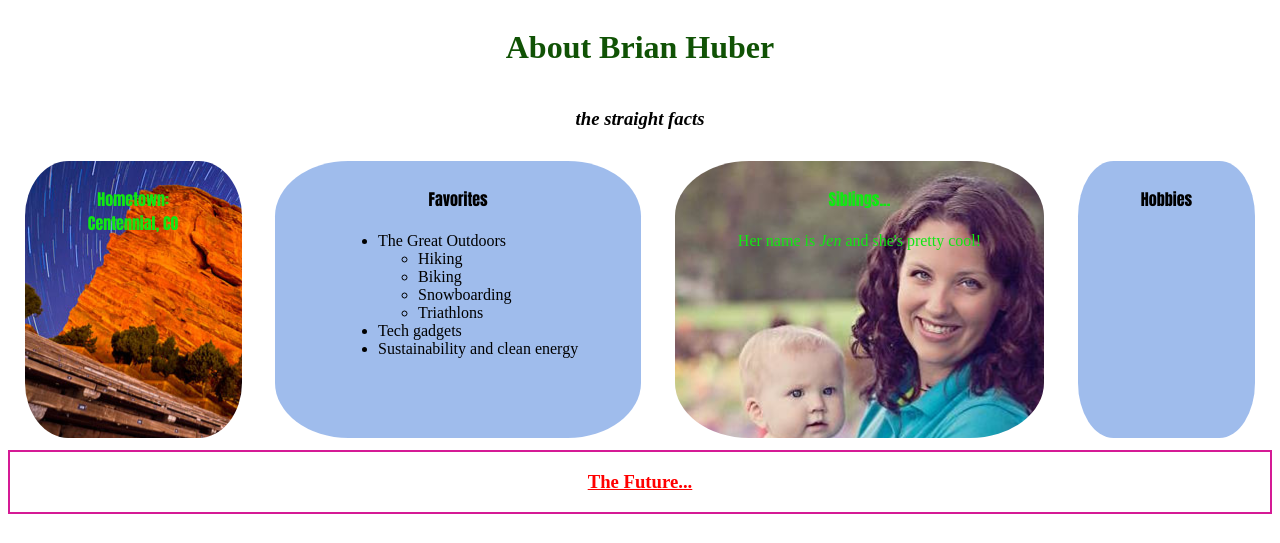
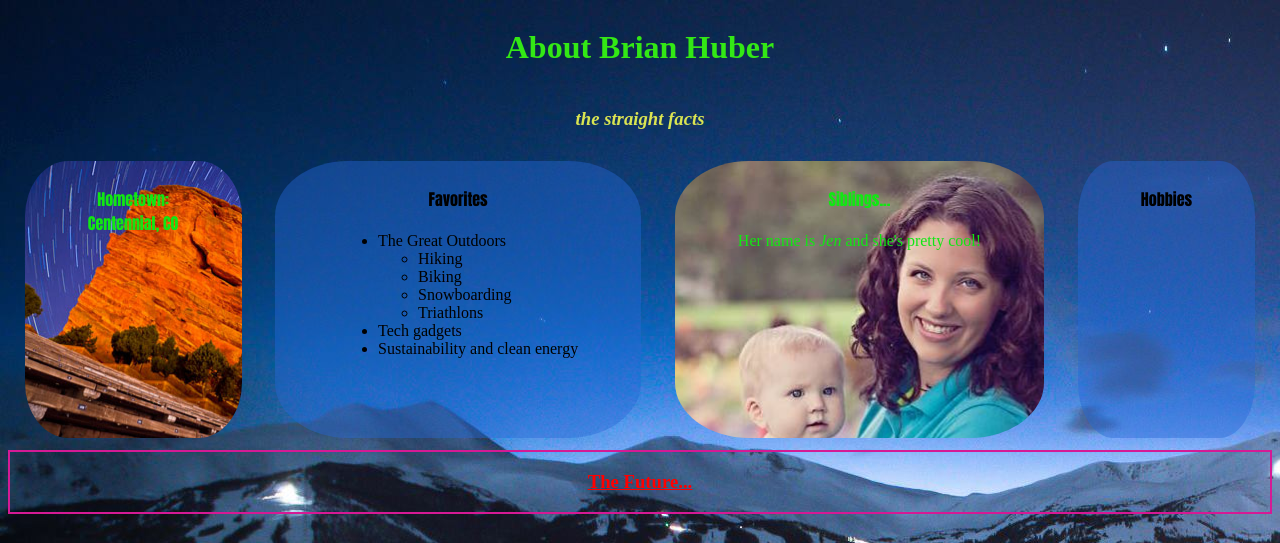
Before and after one commit to bhuber2010/gSchool_Personal-Profile-Site, a plain HTML site: page index.html in a window 1280 px wide. Shown: the top 543 px of the page. Drawn offline with nearby package versions, Linux system fonts and the light colour scheme.

Commit message:
add background to page

```diff
--- a/css/style.css
+++ b/css/style.css
@@ -1,3 +1,7 @@
+body {
+  background-image: url("../assets/breck.jpg");
+}
+
 .flexparent {
   display: flex;
   justify-content: space-around;
@@ -16,10 +20,11 @@ h1 {
   text-align: center;
   padding-bottom: 1px;
   width: 100%;
-  color: rgb(16, 82, 5);
+  color: rgb(51, 232, 21);
 }
 
 h3 {
+  color: rgba(235, 244, 80, 0.92);
   text-align: center;
   width: 100%;
 }
```
